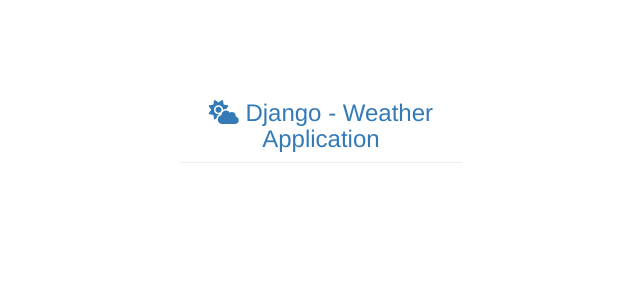
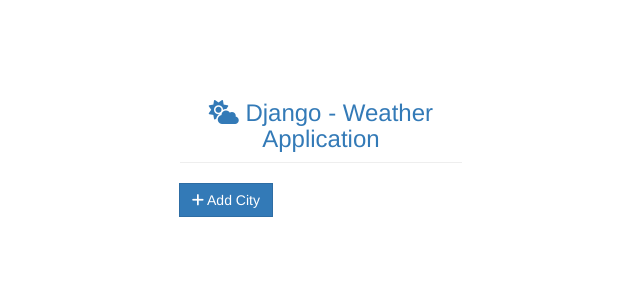
Before and after one commit to jeeva269/Weather_App_Project, a Django app: page / in a window 1280 px wide. Shown: the top 300 px of the page, without its empty margins (267-907 px from the left). Run offline with Django 5.2, Linux system fonts and the light colour scheme; some libraries are stand-ins or nearby versions.

Commit message:
city_button_added

```diff
--- a/MyProject/templates/weatherapp.html
+++ b/MyProject/templates/weatherapp.html
@@ -3,6 +3,14 @@
      <div class="container-fluid" style="margin-top:60px;margin-bottom:100px">
           <div class="col-md-offset-4 col-md-3">
                <h3 class="page-header text-primary text-center"><span class="fas fa-cloud-sun"></span> Django - Weather Application</h3>
+               <from method="POST">
+                    {% csrf_token %}
+                    <div class="input-group">
+                         <span class="input-group-btn">
+                              <button class="btn btn-primary" type="sumbit"><span class="fa fa-add"></span> Add City </button>
+                         </span>
+                    </div>
+               </from>
           </div>
      </div>
 {% endblock %}
```
